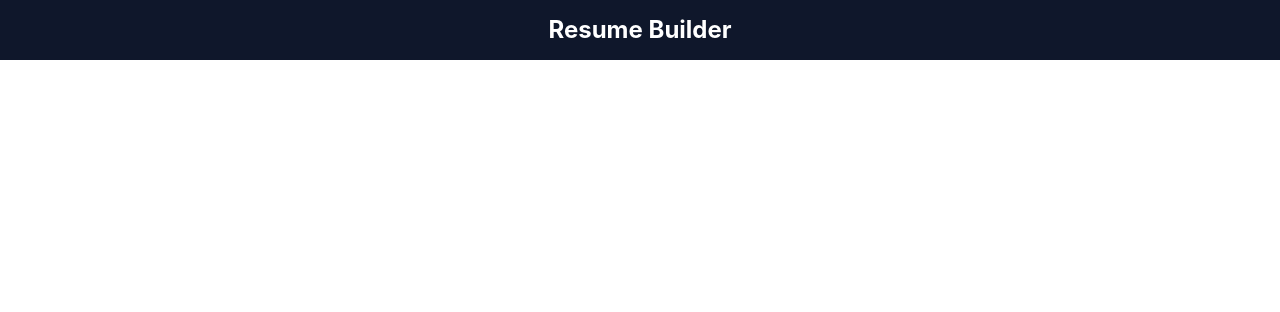
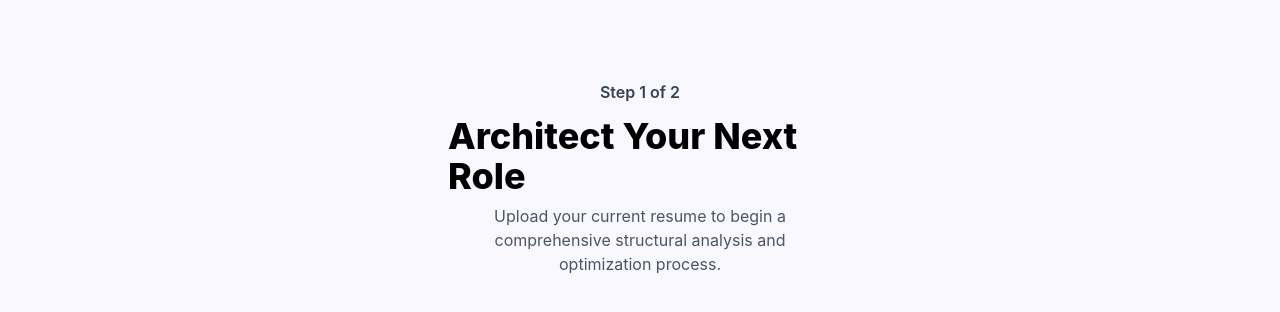
Before and after one commit to Mubashir-85/Resume-Builder, a React (Vite) app in the folder Resume-Builder/: page / in a window 1280 px wide. Shown: the top 312 px of the page. Built offline with nearby package versions, Linux system fonts and the light colour scheme.

Commit message:
feat: implement Hero component and refactor Header component

```diff
--- a/Resume-Builder/src/App.css
+++ b/Resume-Builder/src/App.css
@@ -1 +1,4 @@
 @import "tailwindcss";
+body{
+    background: #FAF8FF;
+}
--- a/Resume-Builder/src/App.jsx
+++ b/Resume-Builder/src/App.jsx
@@ -4,13 +4,15 @@ import viteLogo from './assets/vite.svg'
 import heroImg from './assets/hero.png'
 import './App.css'
 import Header from './Components/Header'
+import Hero from './Components/Home/Hero'
 
 function App() {
   const [count, setCount] = useState(0)
 
   return (
     <>
-      <Header/>
+      {/* <Header/> */}
+      <Hero/>
     </>
   )
 }
--- a/Resume-Builder/src/Components/Header.jsx
+++ b/Resume-Builder/src/Components/Header.jsx
@@ -2,9 +2,7 @@ import React from 'react'
 
 function Header() {
   return (
-    <div className='h-15 bg-slate-900 flex items-center justify-center'>
-        <h1 className='flex mx-auto items-center font-bold text-2xl transform text-white'>Resume Builder</h1>
-    </div>
+    <></>
   )
 }
 
--- /dev/null
+++ b/Resume-Builder/src/Components/Home/DragDrop.jsx
@@ -0,0 +1,9 @@
+import React from 'react'
+
+function DragDrop() {
+  return (
+    <div>Drag&Drop</div>
+  )
+}
+
+export default Drag&Drop
--- /dev/null
+++ b/Resume-Builder/src/Components/Home/Hero.jsx
@@ -0,0 +1,21 @@
+import React from "react";
+
+function Hero() {
+  return (
+    <div className="h-40 w-[30%] mx-auto mt-20 bg--400 ">
+      <div className="flex-col h-20">
+        <p className="flex text-gray-700 items-center justify-center mx-auto my-auto font-semibold mb-3">
+          Step 1 of 2
+        </p>
+        <h1 className="flex items-center text-4xl justify-center mx-auto my-auto font-extrabold text-black mb-2">
+          Architect Your Next Role
+        </h1>
+        <p className="flex text-gray-600 items-center justify-center mx-auto my-auto font-normal text-center">
+          Upload your current resume to begin a comprehensive structural analysis and optimization process.
+        </p>
+      </div>
+    </div>
+  );
+}
+
+export default Hero;
```
